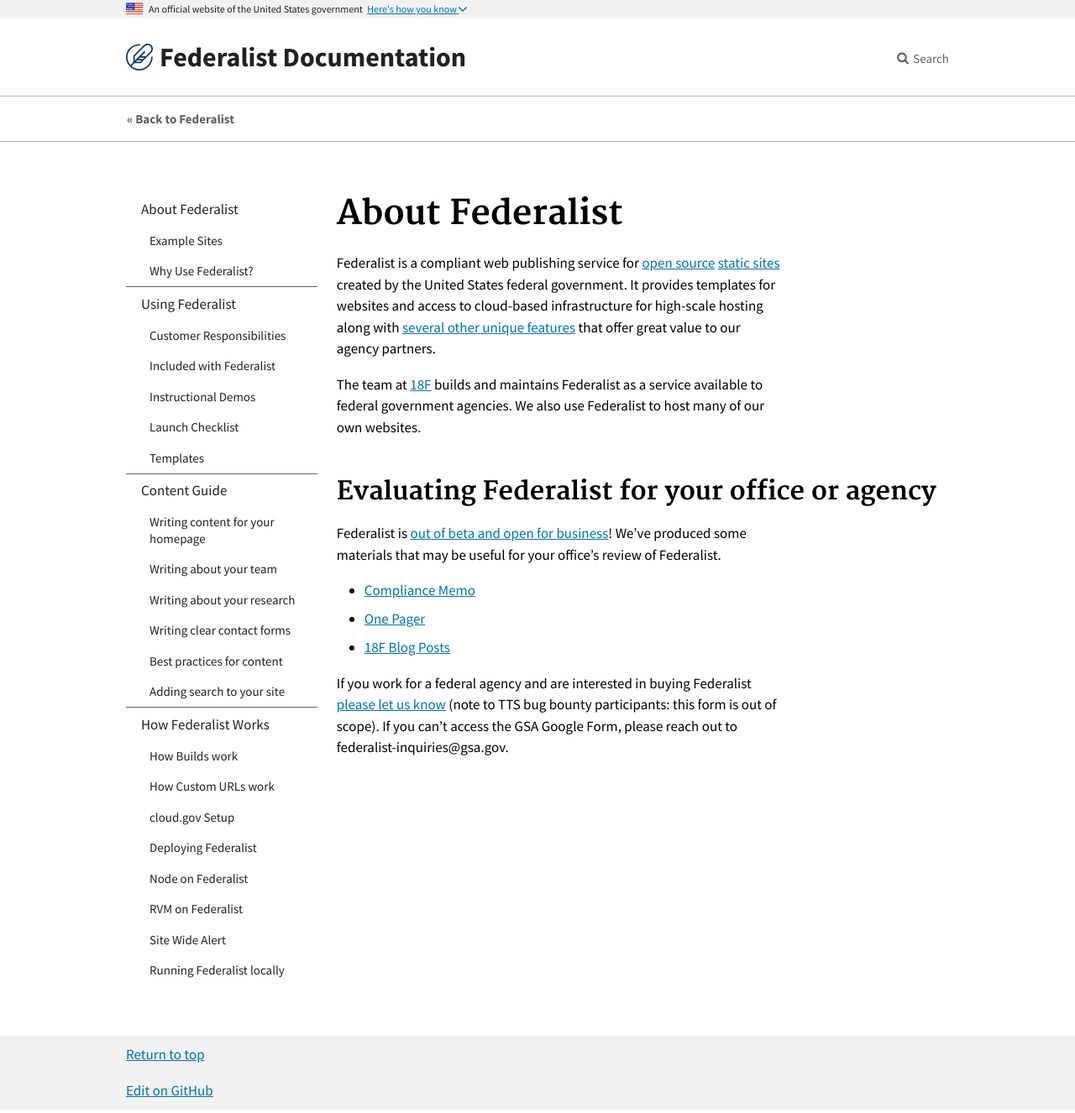
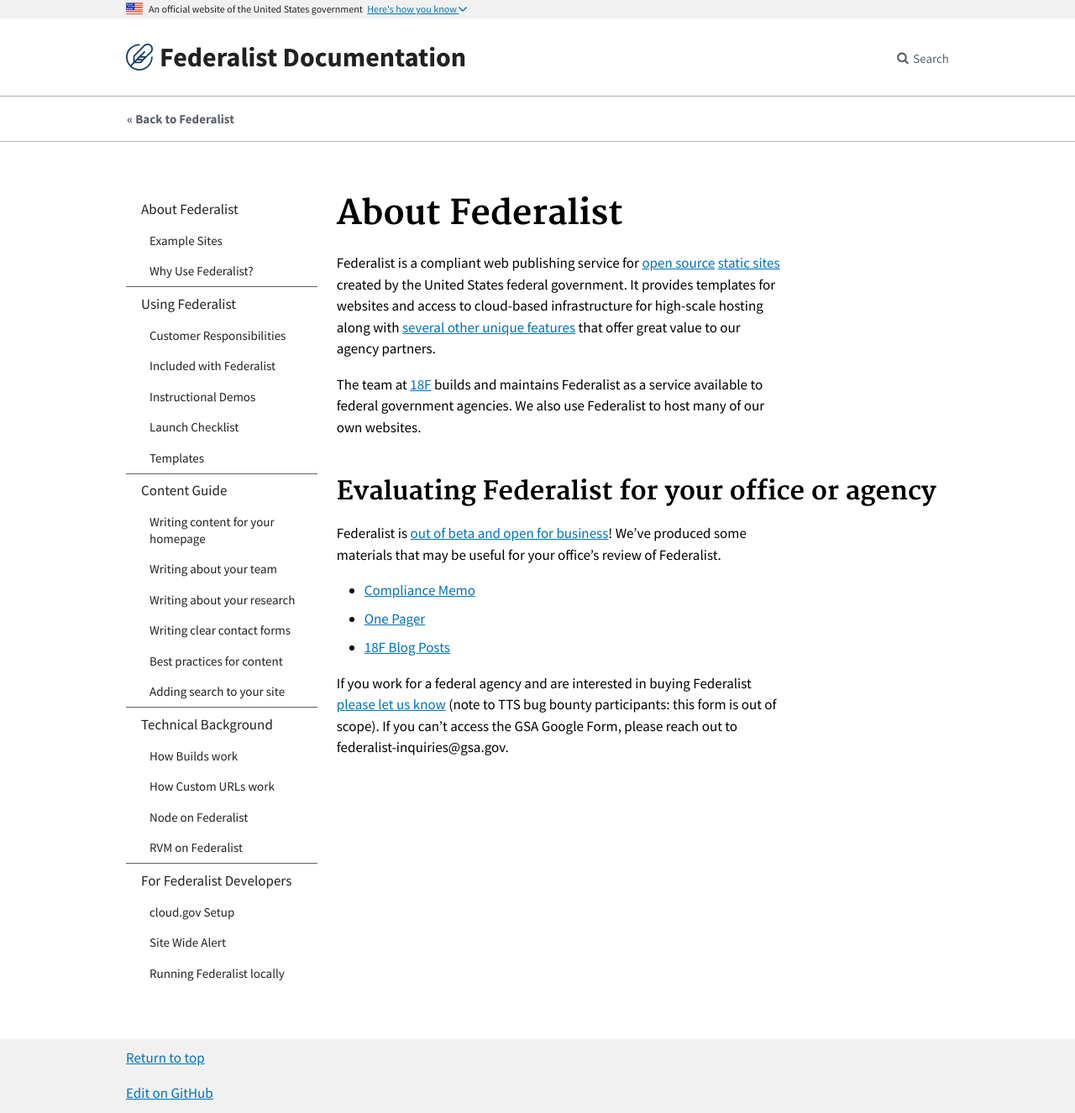
Before and after one commit to Macy-FK/federaliste, a Jekyll site: the page built from pages/index.md, in a window 1280 px wide. Shown: the whole page at 84% size. Built offline with Jekyll 4.4.1, drawn with Linux system fonts in a browser that asks for light colours; Markdown is read by kramdown in place of the engine named in the settings.

Commit message:
move menu items around

```diff
--- a/_config.yml
+++ b/_config.yml
@@ -84,7 +84,7 @@ navigation:
   - text: Adding search to your site
     url: /pages/content-guide/adding-search/
     internal: true
-- text: How Federalist Works
+- text: Technical Background
   url: /pages/how-federalist-works/
   internal: true
   children:
@@ -94,17 +94,18 @@ navigation:
   - text: How Custom URLs work
     url: /pages/how-federalist-works/custom-urls/
     internal: true
-  - text: cloud.gov Setup
-    url: /pages/how-federalist-works/cloud-gov-setup/
-    internal: true
-  - text: Deploying Federalist
-    url: /pages/how-federalist-works/deploying-federalist/
-    internal: true
   - text: Node on Federalist
     url: /pages/how-federalist-works/node-on-federalist/
     internal: true
   - text: RVM on Federalist
     url: /pages/how-federalist-works/rvm-on-federalist/
+    internal: true
+- text: For Federalist Developers
+  url: /pages/how-federalist-works/deploying-federalist/
+  internal: true
+  children:
+  - text: cloud.gov Setup
+    url: /pages/how-federalist-works/cloud-gov-setup/
     internal: true
   - text: Site Wide Alert
     url: /pages/how-federalist-works/site-wide-alert/
```
